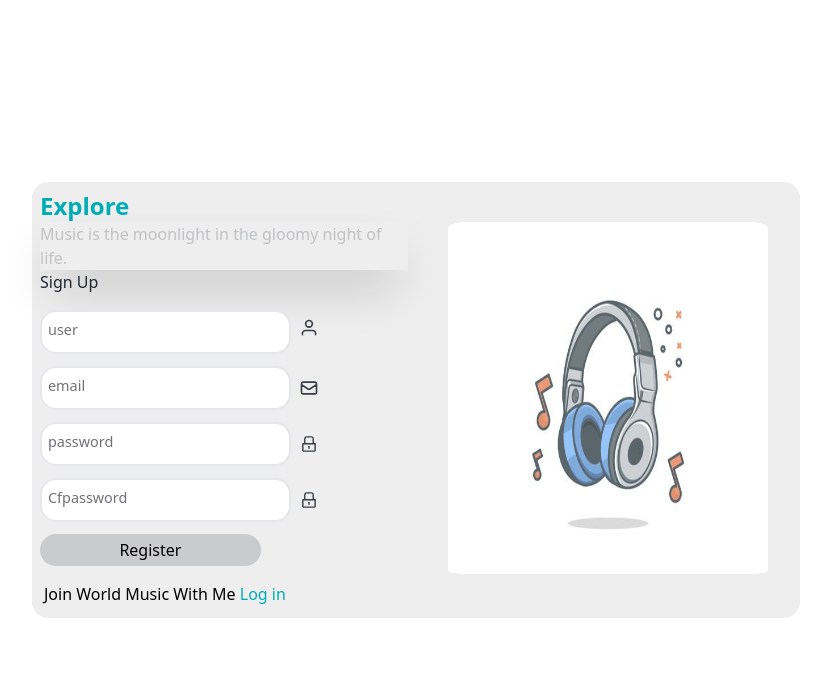
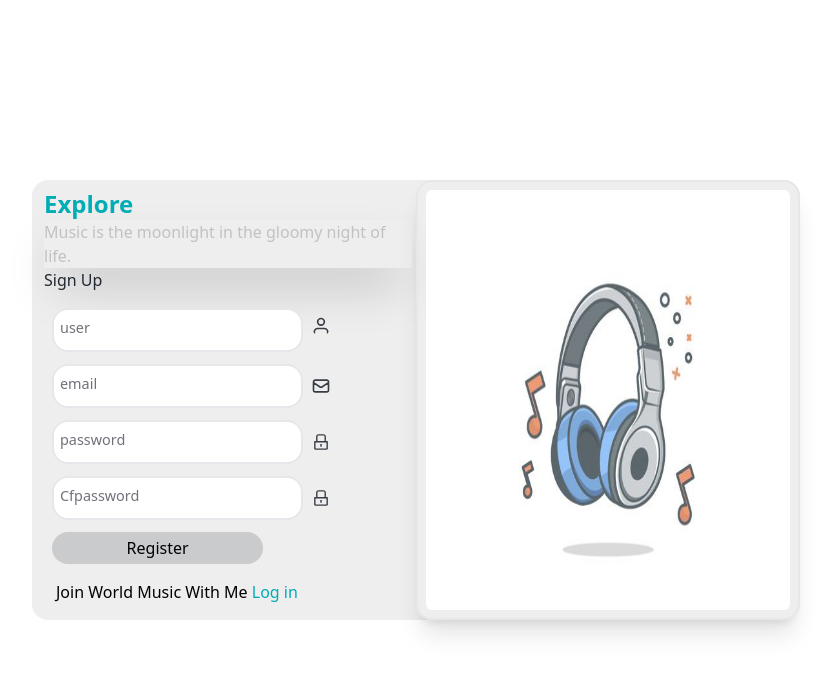
Before and after one commit to NNQA/musicapp, a Next.js app in the folder music-app/: page /login in a window 1280 px wide. Both pictures are taken after a click on the element "Register". Shown: the top 674 px of the page, without its empty margins (224-1055 px from the left). Built offline with nearby package versions, Linux system fonts and the light colour scheme.

Commit message:
fix and feat:validation form, api login and register form

```diff
--- a/music-app/src/pages/login/index.tsx
+++ b/music-app/src/pages/login/index.tsx
@@ -19,6 +19,9 @@ export default function Component() {
     const [email, setEmail] = useState('');
     const [password, setPassword] = useState('');
     const [cfpassword, setCfpassword] = useState('');
+    const [checkErrorLogin, setCheckErrorLogin] = useState('');
+    const [showpw, setShowpw] = useState(false);
+    const [showCpw, setShowCpw] = useState(false);
 
     const [variant, setVariant] = useState('login');
 
@@ -30,7 +33,6 @@ export default function Component() {
         e.preventDefault();
 
         if (variant === 'login') {
-            console.log("aa");
             try {
                 await signIn('credentials', {
                     email,
@@ -40,7 +42,8 @@ export default function Component() {
                 });
                 // router.push('/user');
             }
-            catch (error) {
+            catch (error: any) {
+                setCheckErrorLogin(error.message);
                 console.log(error)
             }
         }
@@ -54,6 +57,7 @@ export default function Component() {
                 });
                 setVariant('login');
             } catch (error: any) {
+                // setCheckError(true);
                 // console.log(error);
                 console.log(error.message);
             }
@@ -97,14 +101,14 @@ export default function Component() {
     return (
         <div className='flex items-center justify-center h-screen cursor-pointer'>
             <div className="bg-[#EEEEEE] max-w-3xl flex rounded-2xl">
-                <div className="w-1/2">
-                    <div className=" p-2">
+                <div className="w-1/2 mt-1">
+                    <div className=" p-1 ml-2">
                         <p className="text-[#00ADB5] text-2xl font-bold">Explore</p>
                         <p className="text-[#393E46] text-opacity-25 shadow-2xl">Music is the moonlight in the gloomy night of life.</p>
                         <p className="text-[#222831]">
                             {variant === 'login' ? 'Sign In' : 'Sign Up'}</p>
                     </div>
-                    <div className="p-2">
+                    <div className="p-3 ml-2">
                         <form className="item-center space-y-3" onSubmit={hanldeSubmit} >
                             {variant === 'register' && (
                                 <div className="">
@@ -123,7 +127,9 @@ export default function Component() {
                                         : <span className="hidden"></span>}
                                 </div>
                             )}
+                            <div>
                                 <div className="flex flex-row space-x-2 items-center">
+
                                     <Input
                                         label="Email"
                                         onChange={(ev: any) => setEmail(ev.target.value)}
@@ -133,26 +139,59 @@ export default function Component() {
                                     />
                                     <HiOutlineMail className="rounded-full h-5 w-5 text-[#393E46]"></HiOutlineMail>
                                 </div>
+                                {email.match('@') || (email === '') ?
+                                    ''
+                                    : <span className="text-red-500 text-[10px] ml-2">
+                                        It's not valid email address
+                                    </span>}
+                            </div>
                             <div className="flex flex-row space-x-2 items-center">
                                 <Input
                                     label="Password"
                                     onChange={(ev: any) => setPassword(ev.target.value)}
                                     id="password"
-                                    type="password"
+                                    type={`${showpw ? "text" : "password"}`}
                                     value={password}
                                 />
-                                <AiOutlineLock className="rounded-full h-5 w-5 text-[#393E46]"></AiOutlineLock>
+                                <span onClick={() => {
+                                    setShowpw(!showpw),
+                                        console.log(`${showpw ? "text" : "password"}`)
+                                }}>
+                                    <AiOutlineLock className="rounded-full h-5 w-5 text-[#393E46]"
+                                    ></AiOutlineLock>
+                                </span>
+
+                            </div>
+                            <div>
+                                {setCheckErrorLogin === null ?
+                                    <span className="text-red-500 text-[10px] ml-2">
+                                        setCheckErrorLogin
+                                    </span> : ""
+                                }
                             </div>
                             {variant === 'register' && (
+                                <div>
                                     <div className="flex flex-row space-x-2 items-center">
                                         <Input
                                             label="Cfpassword"
                                             onChange={(ev: any) => setCfpassword(ev.target.value)}
                                             id="Cfpassword"
-                                        type="password"
+                                            type={`${showCpw ? "text" : "password"}`}
                                             value={cfpassword}
                                         />
-                                    <AiOutlineLock className="rounded-full h-5 w-5 text-[#393E46]"></AiOutlineLock>
+                                        <span onClick={() => {
+                                            setShowCpw(!showCpw),
+                                                console.log(`${showCpw ? "text" : "password"}`)
+                                        }}>
+                                            <AiOutlineLock className="rounded-full h-5 w-5 text-[#393E46]"
+                                            ></AiOutlineLock>
+                                        </span>
+                                    </div>
+                                    {password !== cfpassword && (cfpassword !== '') ?
+                                        <span className="text-red-500 text-[10px] ml-2">
+                                            Confirmpassword not match together
+                                        </span>
+                                        : ''}
                                 </div>
                             )}
                             <button
@@ -187,10 +226,10 @@ export default function Component() {
                         </form>
                     </div>
                 </div>
-                <div className='w-1/2 p-8'>
+                <div className='w-1/2'>
                     <Image src={headphone}
                         alt="headphone"
-                        className={`${variant === 'register' ? 'rounded-2xl h-full pb-3 pt-2' : 'rounded-xl h-full'}`}
+                        className={`${variant === 'register' ? 'rounded-2xl h-full p-2 border-2 shadow-xl' : 'rounded-2xl h-full p-2 border-2 shadow-xl'}`}
                     />
                 </div>
             </div>
```
Lines whose indentation alone changed are shown as unchanged.
